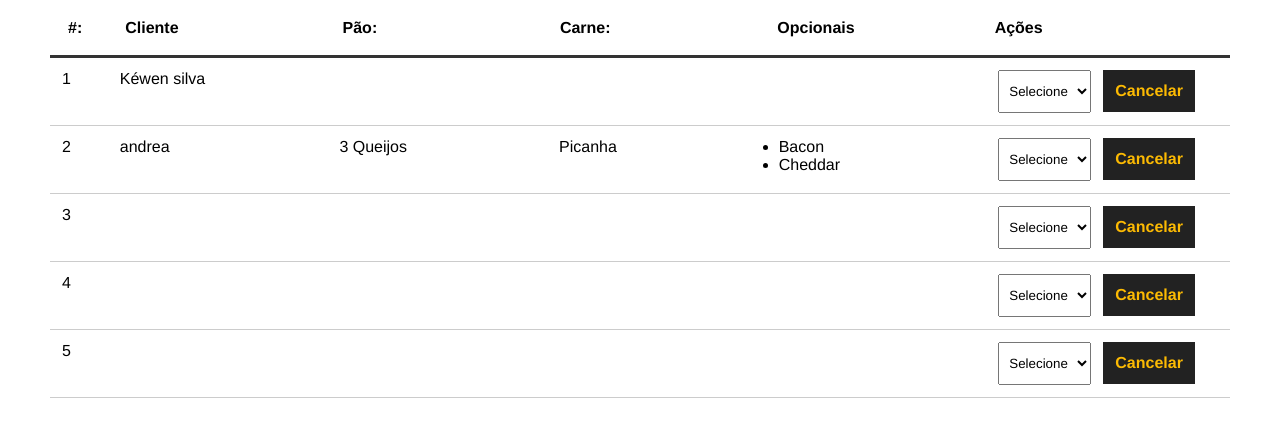
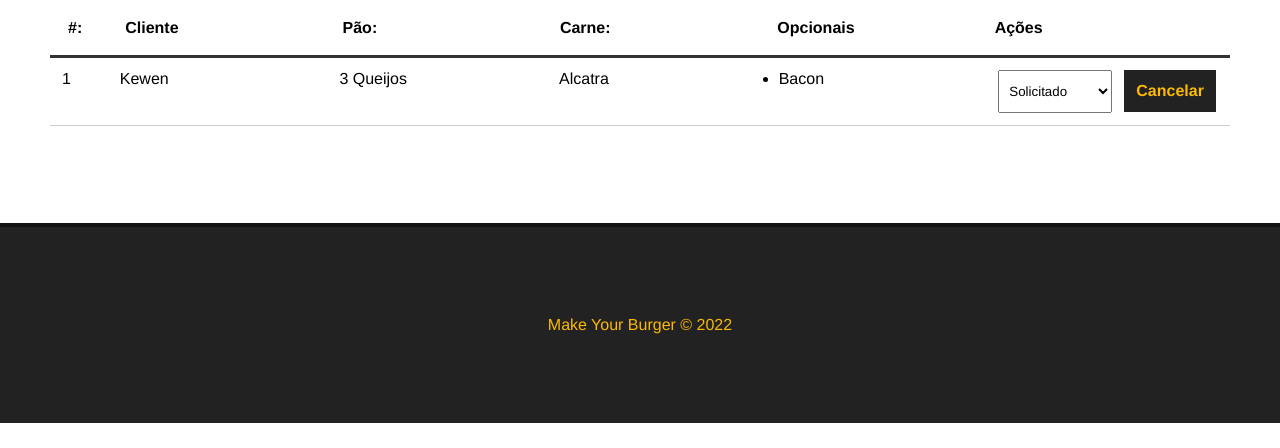
Before and after one commit to kewensilva-gif/MonteSeuBurger, a Vue app in the folder burger/: page /pedidos in a window 1280 px wide. Shown: the part 205-653 px from the top of the page. Built offline with nearby package versions, Linux system fonts and the light colour scheme; data requests are answered from the project's data file.

Commit message:
Remover pedido

```diff
--- a/burger/db/db.json
+++ b/burger/db/db.json
@@ -79,47 +79,14 @@
   ],
   "burgers": [
     {
-      "nome": "Kéwen silva",
-      "carne": null,
-      "pao": null,
-      "opcionais": [],
+      "nome": "Kewen",
+      "carne": "Alcatra",
+      "pao": "3 Queijos",
+      "opcionais": [
+        "Bacon"
+      ],
       "status": "Solicitado",
       "id": 1
-    },
-    {
-      "nome": "andrea",
-      "carne": "Picanha",
-      "pao": "3 Queijos",
-      "opcionais": [
-        "Bacon",
-        "Cheddar"
-      ],
-      "status": "Solicitado",
-      "id": 2
-    },
-    {
-      "nome": null,
-      "carne": null,
-      "pao": null,
-      "opcionais": [],
-      "status": "Solicitado",
-      "id": 3
-    },
-    {
-      "nome": "",
-      "carne": "",
-      "pao": "",
-      "opcionais": [],
-      "status": "Solicitado",
-      "id": 4
-    },
-    {
-      "nome": "",
-      "carne": "",
-      "pao": "",
-      "opcionais": [],
-      "status": "Solicitado",
-      "id": 5
     }
   ]
 }
--- a/burger/src/components/Dashboard.vue
+++ b/burger/src/components/Dashboard.vue
@@ -11,20 +11,22 @@
             </div>
             <div id="burger-table-rows">
                 <div class="burger-table-row" v-for="burger in burgers" :key="burger.id">
-                    <div class="order-number">{{burger.id}}</div>
-                    <div>{{burger.nome}}</div>
-                    <div>{{burger.pao}}</div>
-                    <div>{{burger.carne}}</div>
+                    <div class="order-number">{{  burger.id  }}</div>
+                    <div>{{  burger.nome  }}</div>
+                    <div>{{  burger.pao  }}</div>
+                    <div>{{  burger.carne  }}</div>
                     <div>
                         <ul>
-                            <li v-for="(opcional, index) in burger.opcionais" :key="index">{{opcional}}</li>
+                            <li v-for="(opcional, index) in burger.opcionais" :key="index">{{  opcional  }}</li>
                         </ul>
                     </div>
                     <div>
                         <select name="status" class="status">
                             <option value="">Selecione</option>
+                            <option value="s.tipo" v-for="s in status" :key="s.id" :selected="burger.status == s.tipo">
+                                {{  s.tipo  }}</option>
                         </select>
-                        <button class="delete-btn">Cancelar</button>
+                        <button class="delete-btn" @click="deleteBurger(burger.id)">Cancelar</button>
                     </div>
                 </div>
             </div>
@@ -36,8 +38,8 @@
 import { defineComponent } from 'vue';
 
 export default defineComponent({
-        name:'Dashboard',
-        data(){
+    name: 'Dashboard',
+    data() {
         return {
             burgers: null,
             burger_id: null,
@@ -45,20 +47,34 @@
         }
     },
     methods: {
-            async getPedidos(){
+        async getPedidos() {
             const req = await fetch("http://localhost:3000/burgers");
 
             const data = await req.json();
 
             this.burgers = data;
 
-                console.log(this.burgers)
             // resgatar os status
 
+            this.getStatus();
 
+        },
+        async getStatus() {
+            const req = await fetch("http://localhost:3000/status");
+
+            const data = await req.json();
+
+            this.status = data;
+        },
+        async deleteBurger(id) {
+            const req = await fetch(`http://localhost:3000/burgers/${id}`, {
+                method: "DELETE"
+            });
+            const res = await req.json()
+            this.getPedidos()
         }
     },
-        mounted(){
+    mounted() {
         this.getPedidos()
     }
 })
@@ -82,6 +98,7 @@
     padding: 18px;
     border-bottom: 3px solid #333;
 }
+
 #burger-table-heading div,
 .burger-table-row div {
     width: 19%;
```
Lines whose indentation alone changed are shown as unchanged.
